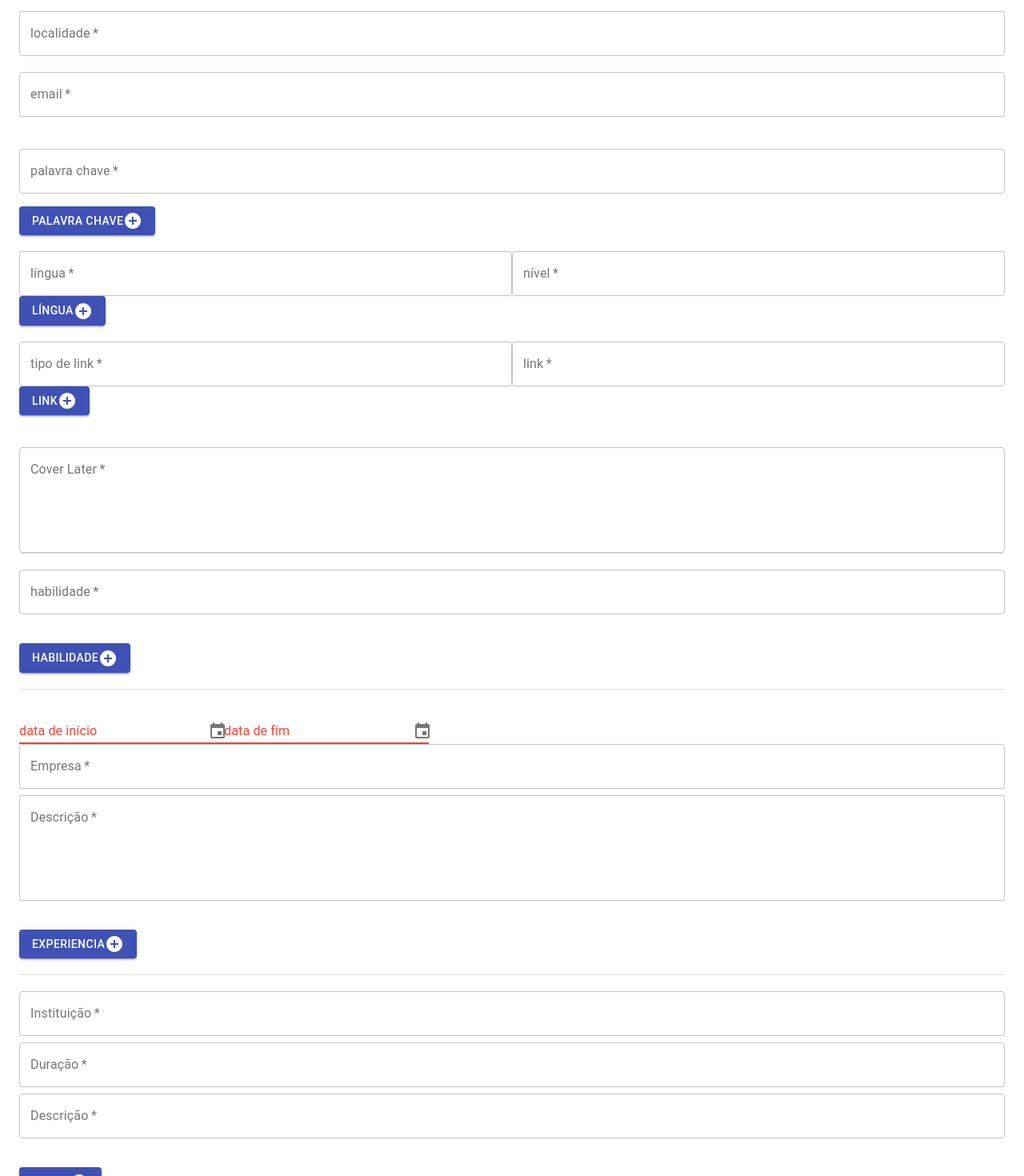
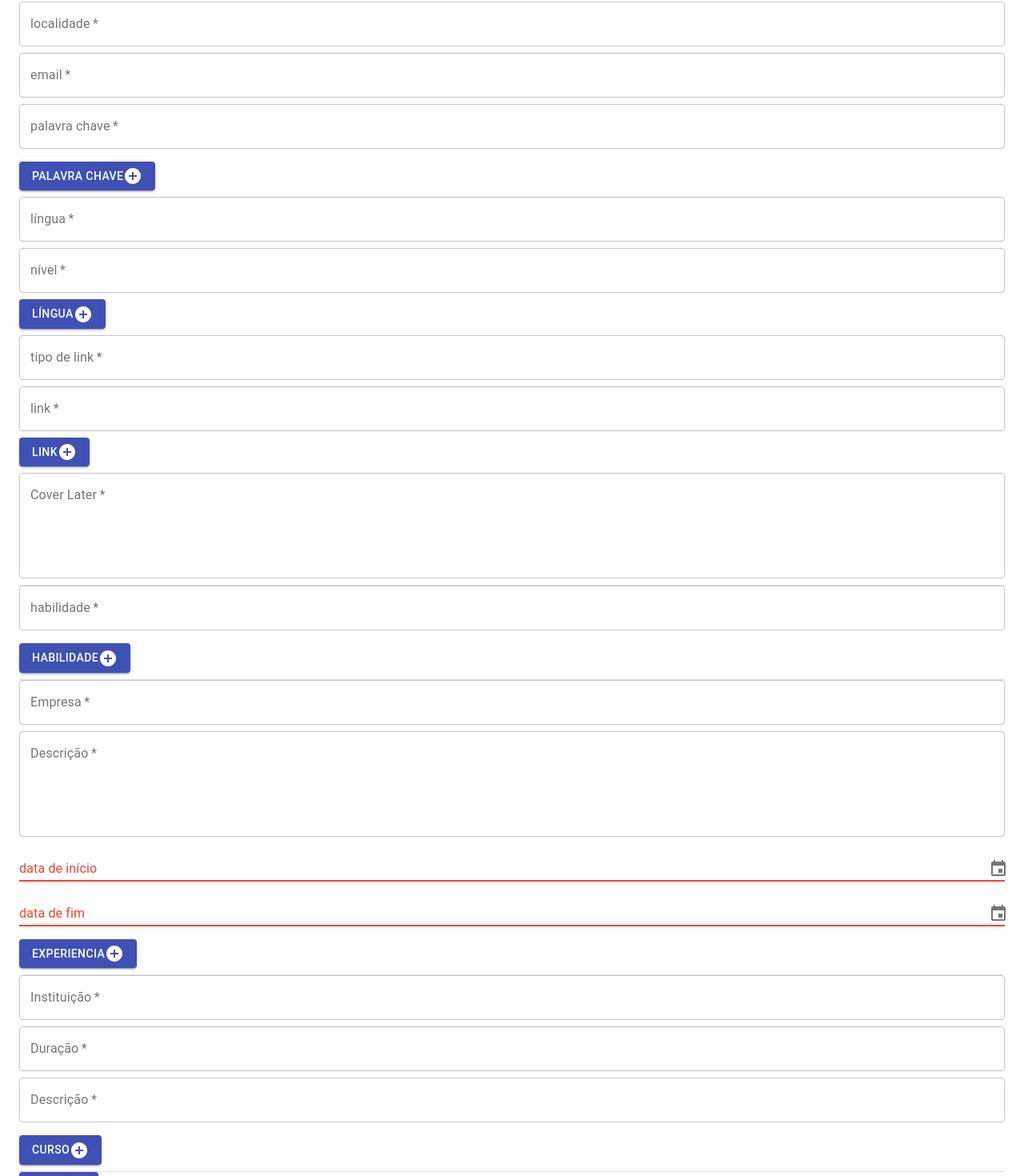
Before and after one commit to asreal089/cvbuilder, a Next.js app: page /cv in a window 1280 px wide. Shown: the part 131-1601 px from the top of the page at 80% size. Built offline with nearby package versions, Linux system fonts and the light colour scheme; no server answers.

Commit message:
ajustes no form

```diff
--- /dev/null
+++ b/components/cv/formNome.tsx
@@ -0,0 +1,26 @@
+import { TextField } from "@material-ui/core";
+import { useSession } from "next-auth/react";
+import React, { useState } from "react";
+
+function FormNome( data : string ): JSX.Element {
+    const session: any = useSession();
+    const [nome, setNome] = useState<string>(data);
+    return(
+
+        <TextField
+            className="campoFull campoComPadding"
+            id="name"
+            label="name"
+            value={nome}
+            type="text"
+            autoComplete="name"
+            variant="outlined"
+            required
+            onChange={(e) => {
+                setNome(e.target.value);
+            }}
+            />
+
+        );
+}
+export default FormNome;
--- a/components/cvAddEdit.tsx
+++ b/components/cvAddEdit.tsx
@@ -1,4 +1,5 @@
-import React, { JSXElementConstructor, ReactElement, useState } from "react";
+import React, {  useState } from "react";
+
 
 import {
   Conquistas,
@@ -14,20 +15,17 @@ import {
   FormGroup,
   Divider,
   TextField,
-  TextFieldProps,
 } from "@material-ui/core";
 import AddCircleIcon from "@mui/icons-material/AddCircle";
 import {
   Alert,
   AlertTitle,
-  getLinearProgressUtilityClass,
-  Input,
 } from "@mui/material";
 import { useSession } from "next-auth/react";
 import { AdapterDateFns } from '@mui/x-date-pickers/AdapterDateFns';
 import { LocalizationProvider } from '@mui/x-date-pickers/LocalizationProvider';
-import { DatePicker } from '@mui/x-date-pickers/DatePicker';
 import { DesktopDatePicker } from "@mui/x-date-pickers/DesktopDatePicker";
+import formNome from "./cv/formNome";
 
 interface Data {
   data: Cv;
@@ -256,6 +254,7 @@ function CvAddEdit({ data }: Data): JSX.Element {
 
       <FormGroup>
         <TextField
+          className="campoFull campoComPadding"
           id="name"
           label="name"
           value={nome}
@@ -267,8 +266,9 @@ function CvAddEdit({ data }: Data): JSX.Element {
             setNome(e.target.value);
           }}
         />
-        <br />
+
         <TextField
+          className="campoFull campoComPadding"
           id="localidade"
           label="localidade"
           type="text"
@@ -280,8 +280,9 @@ function CvAddEdit({ data }: Data): JSX.Element {
             setLocalidade(e.target.value);
           }}
         />
-        <br />
+
         <TextField
+          className="campoFull campoComPadding"
           id="email"
           label="email"
           type="text"
@@ -295,13 +296,13 @@ function CvAddEdit({ data }: Data): JSX.Element {
         />
 
 
-        <br />
+
         {titulo_palavras_chave.map((_element, index: number) => (
-          <span key={index} className="campoFull">
-            <br />
+          <span key={index} className="campoFull campoComPadding">
+
             <TextField
               name="palavras-chave"
-              className="palavra-chave campoFull"
+              className="palavra-chave campoFull campoComPadding"
               type="text"
               label="palavra chave"
               variant="outlined"
@@ -313,7 +314,7 @@ function CvAddEdit({ data }: Data): JSX.Element {
             />
           </span>
         ))}
-        <span className="center">
+        <span className="center campoFull campoComPadding">
           <Button
             variant="contained"
             color="primary"
@@ -325,10 +326,10 @@ function CvAddEdit({ data }: Data): JSX.Element {
 
         {linguas.map((_element, index: number) => (
           <span key={index} className="linguas">
-            <br />
+
             <TextField
               name="lingua"
-              className="lingua"
+              className="lingua campoFull campoComPadding"
               type="text"
               label="língua"
               variant="outlined"
@@ -341,7 +342,7 @@ function CvAddEdit({ data }: Data): JSX.Element {
 
             <TextField
               name="lingua"
-              className="lingua"
+              className="lingua campoFull campoComPadding"
               type="text"
               label="nível"
               variant="outlined"
@@ -351,11 +352,11 @@ function CvAddEdit({ data }: Data): JSX.Element {
                 setNovaLinguaNivel(e, index);
               }}
             />
-            <br />
+
           </span>
         ))}
 
-        <span className="center">
+        <span className="center campoFull campoComPadding">
           <Button variant="contained" color="primary" onClick={pushLingua}>
             Língua <AddCircleIcon className="center"></AddCircleIcon>
           </Button>
@@ -363,10 +364,10 @@ function CvAddEdit({ data }: Data): JSX.Element {
 
         {links.map((_element, index: number) => (
           <span key={index} className="links">
-            <br />
+
             <TextField
               name="link-desc"
-              className="link desc"
+              className="link campoFull campoComPadding"
               type="text"
               label="tipo de link"
               variant="outlined"
@@ -379,7 +380,7 @@ function CvAddEdit({ data }: Data): JSX.Element {
 
             <TextField
               name="link-link"
-              className="link"
+              className="link campoFull campoComPadding"
               type="text"
               label="link"
               variant="outlined"
@@ -389,19 +390,20 @@ function CvAddEdit({ data }: Data): JSX.Element {
                 setNovoLinkLink(e, index);
               }}
             />
-            <br />
+
           </span>
         ))}
-        <span className="center">
+        <span className="center campoFull campoComPadding">
           <Button variant="contained" color="primary" onClick={pushLink}>
             Link <AddCircleIcon className="center"></AddCircleIcon>
           </Button>
         </span>
 
-        <br />
-        <br />
+
+
         <TextField
           id="cover-letter"
+          className="campoFull campoComPadding"
           label="Cover Later"
           type="text"
           value={cover_letter}
@@ -417,11 +419,11 @@ function CvAddEdit({ data }: Data): JSX.Element {
         <Divider />
 
         {habilidades.map((_element, index: number) => (
-          <span key={index} className="campoFull">
-            <br />
+          <span key={index} className="campoFull campoComPadding">
+
             <TextField
               name="habilidade"
-              className="habilidade campoFull"
+              className="habilidade campoFull campoComPadding"
               type="text"
               label="habilidade"
               value={habilidades[index]}
@@ -433,46 +435,24 @@ function CvAddEdit({ data }: Data): JSX.Element {
             />
           </span>
         ))}
-        <br />
-        <span className="center">
+
+        <span className="center campoFull campoComPadding">
           <Button variant="contained" color="primary" onClick={pushHabilidade}>
             Habilidade <AddCircleIcon className="center"></AddCircleIcon>
           </Button>
         </span>
-        <br />
+
         <Divider />
-        <br />
+
 
         {experiencia.map((_element, index: number) => {
             return (
-                <span key={index} className="campoFull">
+                <span key={index} className="campoFull campoComPadding">
 
-                    <LocalizationProvider dateAdapter={AdapterDateFns}>
-                        <DesktopDatePicker
-                            className="data_picker"
-                            label="data de início"
-                            inputFormat="MM/dd/yyyy"
-                            value={experiencia[index].incio}
-                            onChange={(e)=>{setNovaExperienciaInicio(e, index)}}
-                            renderInput={(params: any ) => <TextField {...params} />}
-
-                        />
-                    </LocalizationProvider>
-                    <LocalizationProvider dateAdapter={AdapterDateFns}>
-                        <DesktopDatePicker
-                            className="data_picker"
-                            label="data de fim"
-                            inputFormat="MM/dd/yyyy"
-                            value={experiencia[index].fim}
-                            onChange={(e)=>{setExperienciaFim(e, index)}}
-                            renderInput={(params: any ) => <TextField {...params} />}
-
-                    />
-                    </LocalizationProvider>
 
                     <TextField
                         name="experiencia"
-                        className="experiencia-empresa campoFull"
+                        className="experiencia-empresa campoFull campoComPadding"
                         type="text"
                         label="Empresa"
                         value={experiencia[index].empresa}
@@ -481,10 +461,10 @@ function CvAddEdit({ data }: Data): JSX.Element {
                         onChange={(e) => {
                             setNovaExperienciaEmpresa(e, index);
                         } } />
-                    <br />
+
                     <TextField
                         name="experiencia"
-                        className="experiencia campoFull"
+                        className="experiencia campoFull campoComPadding"
                         type="text"
                         minRows={5}
                         variant="outlined"
@@ -495,25 +475,52 @@ function CvAddEdit({ data }: Data): JSX.Element {
                         onChange={(e) => {
                             setNovaExperienciaDescricao(e, index);
                         } } />
+
+
+                  <span className="campoFull campoComPadding">
+                    <LocalizationProvider dateAdapter={AdapterDateFns}>
+                          <DesktopDatePicker
+                              className="data_picker campoFull campoComPadding"
+                              label="data de início"
+                              inputFormat="MM/dd/yyyy"
+                              value={experiencia[index].incio}
+                              onChange={(e)=>{setNovaExperienciaInicio(e, index)}}
+                              renderInput={(params: any ) => <TextField {...params} />}
+
+                          />
+                      </LocalizationProvider>
+                      <LocalizationProvider dateAdapter={AdapterDateFns}>
+                        <DesktopDatePicker
+                            className="data_picker campoFull campoComPadding"
+                            label="data de fim"
+                            inputFormat="MM/dd/yyyy"
+                            value={experiencia[index].fim}
+                            onChange={(e)=>{setExperienciaFim(e, index)}}
+                            renderInput={(params: any ) => <TextField {...params} />}
+
+                    />
+                    </LocalizationProvider>
+
+                  </span>
                 </span>
             );
         })}
-        <br />
-        <span className="center">
+
+        <span className="center campoFull campoComPadding">
           <Button variant="contained" color="primary" onClick={pushExperiencia}>
             Experiencia <AddCircleIcon className="center"></AddCircleIcon>
           </Button>
         </span>
-        <br />
+
         <Divider />
-        <br />
+
 
         {cursos.map((_element, index: number) => {
             return (
-                <span key={index} className="campoFull">
+                <span key={index} className="campoFull campoComPadding">
                     <TextField
                         name="cursos"
-                        className="cursos campoFull"
+                        className="cursos campoFull campoComPadding"
                         type="text"
                         label="Instituição"
                         value={cursos[index].instituicao}
@@ -522,10 +529,9 @@ function CvAddEdit({ data }: Data): JSX.Element {
                         onChange={(e) => {
                             setNovoCursoInstituicao(e, index);
                         } } />
-                    <br />
                     <TextField
                         name="cursos"
-                        className="cursos campoFull"
+                        className="cursos campoFull campoComPadding"
                         type="text"
                         variant="outlined"
 
@@ -535,10 +541,9 @@ function CvAddEdit({ data }: Data): JSX.Element {
                         onChange={(e) => {
                             setNovoCursoDuracao(e, index);
                         } } />
-                    <br />
                     <TextField
                         name="cursos"
-                        className="cursos campoFull"
+                        className="cursos campoFull campoComPadding"
                         type="text"
                         variant="outlined"
                         label="Descrição"
@@ -550,24 +555,22 @@ function CvAddEdit({ data }: Data): JSX.Element {
                 </span>
             );
         })}
-        <br />
-        <span className="center">
+        <span className="center campoFull campoComPadding">
           <Button variant="contained" color="primary" onClick={pushCurso}>
             Curso <AddCircleIcon className="center"></AddCircleIcon>
           </Button>
         </span>
-        <br />
         <Divider />
 
 
-
-        <Button variant="contained" color="primary" onClick={saveCV}>
-          Register
-        </Button>
+        <span className="center campoFull campoComPadding">
+          <Button variant="contained" color="primary" onClick={saveCV}>
+            Register
+          </Button>
+        </span>
       </FormGroup>
       {saveSucefull && (
         <>
-          <br />
           <Alert
             severity="success"
             onClose={() => {
--- a/styles/globals.css
+++ b/styles/globals.css
@@ -33,12 +33,15 @@ a {
 }
 
 .campoFull{
-  padding-bottom: 0.5rem !important;
   width: 100% !important;
 }
 
-.campoDinamico{
-  padding-top: 10px;
+.center{
+  align-items: center !important;
+}
+
+.campoComPadding{
+  padding-bottom: 0.5rem !important;
 }
 
 .right{
```
